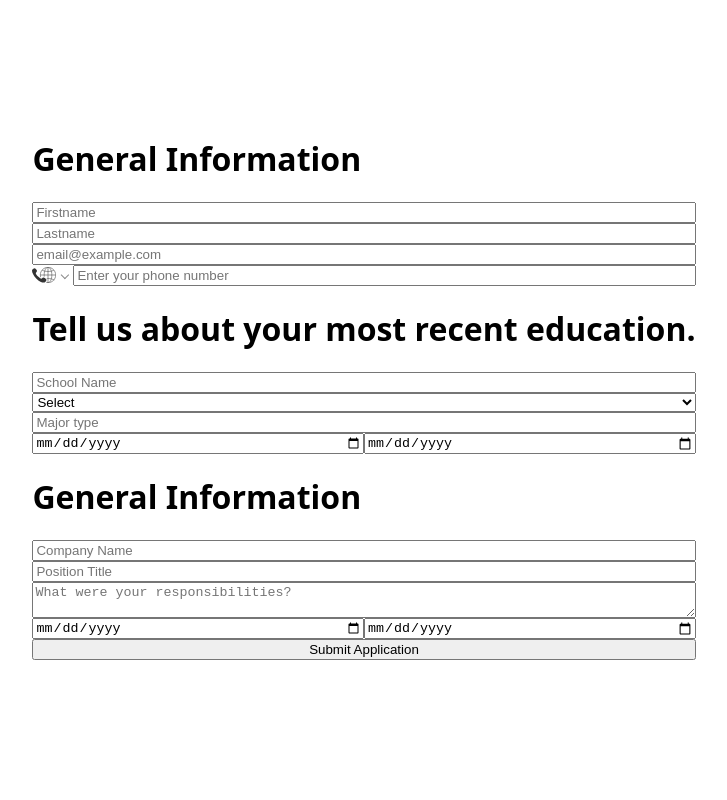
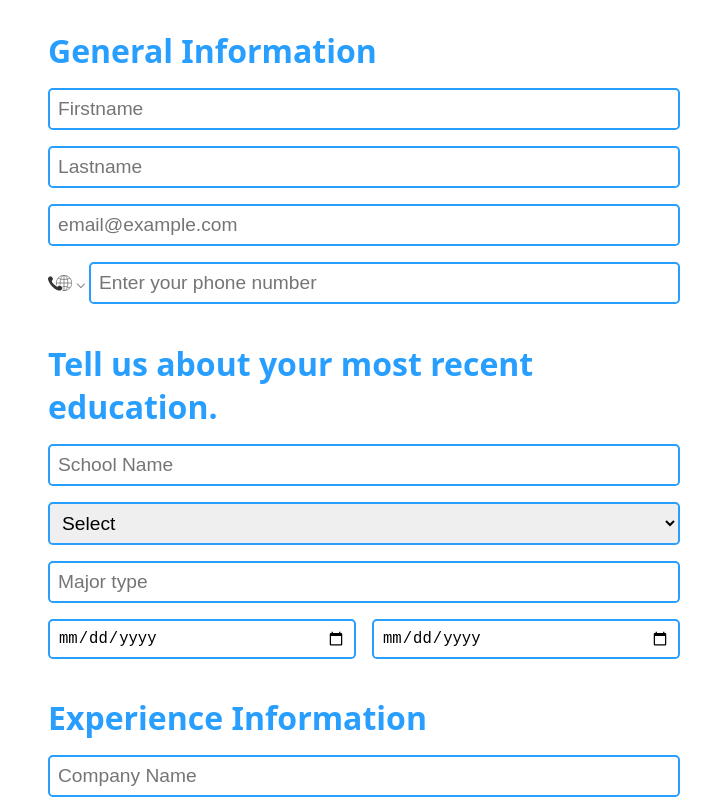
Before and after one commit to samaripov/Project-CV-Application, a React (Vite) app: page / in a window 1280 px wide. Shown: the top 800 px of the page, without its empty margins (276-1003 px from the left). Built offline with nearby package versions, Linux system fonts and the light colour scheme.

Commit message:
Added more styling to h1 and removed the outline from inputs.

```diff
--- a/src/App.css
+++ b/src/App.css
@@ -1,19 +1,54 @@
+h1 {
+  margin-block-end: 0;
+  color: rgb(40, 158, 255);
+}
+
+input,
+textarea,
+select {
+  border: 2px rgb(40, 158, 255) solid;
+  border-radius: 0.3rem;
+  color: black;
+  padding: 0.5rem;
+  font-size: larger;
+}
+input:focus,
+textarea:focus,
+select:focus {
+  outline: none;
+  border: 4px rgb(40, 158, 255) solid
+}
+
+button {
+  color: white;
+  font-size: x-large;
+  padding: 1rem;
+  background: rgb(40, 158, 255);
+  border: 0;
+  border-radius: 0.3rem;
+  transition: background 0.2s ease-in-out;
+}
+button:hover {
+  background: rgb(48, 154, 240);
+}
 #root {
   display: flex;
   flex-direction: column;
   justify-content: center;
   align-items: center;
-  height: 95vh;
-  font-family: system-ui, -apple-system, BlinkMacSystemFont, 'Segoe UI', Roboto, Oxygen, Ubuntu, Cantarell, 'Open Sans', 'Helvetica Neue', sans-serif;
+  font-family: system-ui, -apple-system, BlinkMacSystemFont, "Segoe UI", Roboto,
+    Oxygen, Ubuntu, Cantarell, "Open Sans", "Helvetica Neue", sans-serif;
 }
-
 .container {
+  width: 50%;
   display: flex;
   flex-direction: column;
+  gap: 1rem;
 }
 
 .vertical-container {
   display: flex;
+  gap: 1rem;
 }
 
 .vertical-container * {
--- a/src/pages/ExperienceInformation.jsx
+++ b/src/pages/ExperienceInformation.jsx
@@ -8,7 +8,7 @@ export default function ExperienceInformation({
 }) {
   return (
     <>
-      <h1>General Information</h1>
+      <h1>Experience Information</h1>
       <Input
         label="companyName"
         placeholder="Company Name"
```
